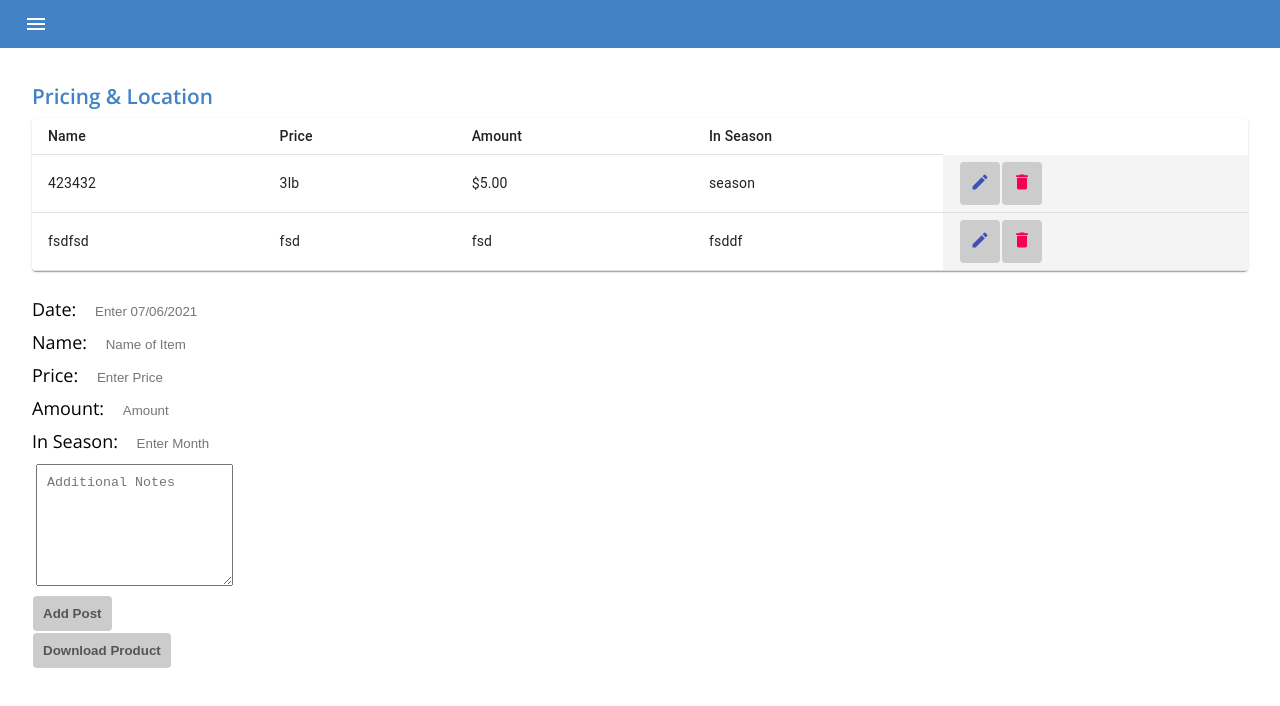
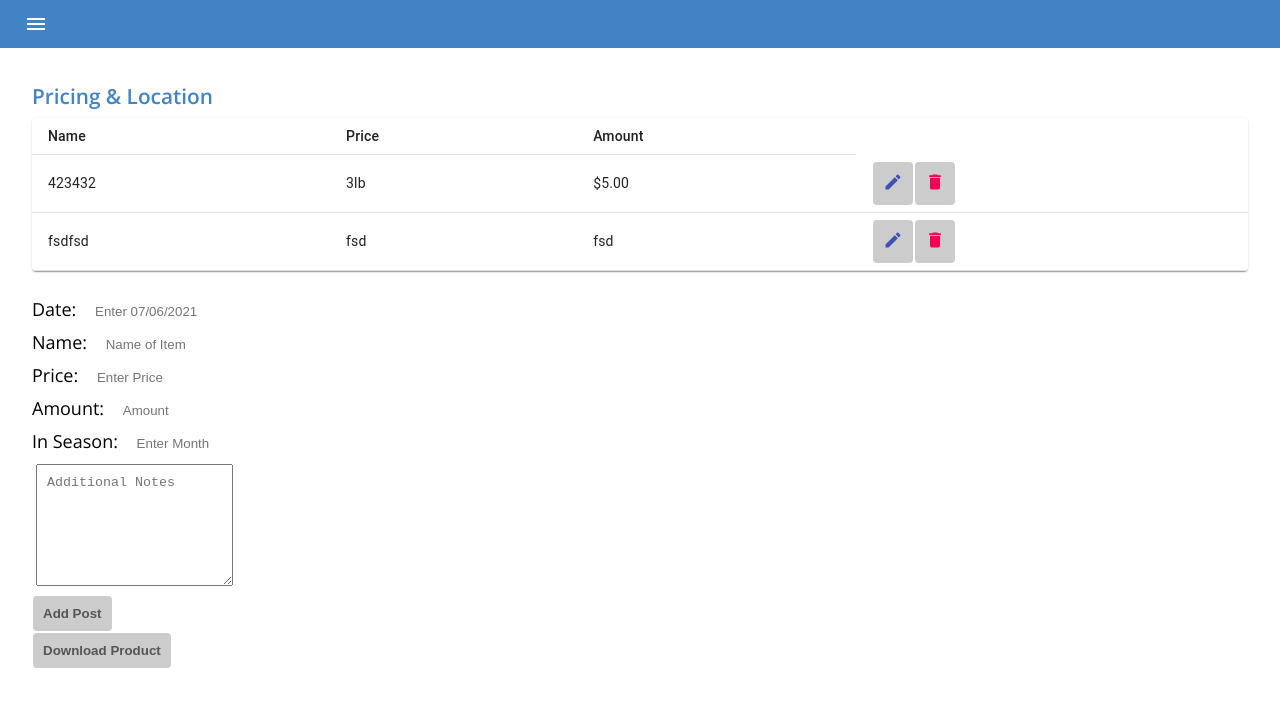
Before and after one commit to thraddash/food2, a React (Create React App) app: page /pricing in a window 1280 px wide. Shown: the top 706 px of the page. Built offline with nearby package versions, Linux system fonts and the light colour scheme.

Commit message:
shrink display

```diff
--- a/src/pages/Pricing.js
+++ b/src/pages/Pricing.js
@@ -230,7 +230,6 @@ function Pricing() {
               <TableCell>Name</TableCell>
               <TableCell>Price</TableCell>
               <TableCell>Amount</TableCell>
-              <TableCell>In Season</TableCell>
             </TableRow>
           </TableHead>
           <TableBody>
@@ -240,7 +239,6 @@ function Pricing() {
                   <TableCell>{post.name}</TableCell>
                   <TableCell>{post.price}</TableCell>
                   <TableCell>{post.amount}</TableCell>
-                  <TableCell>{post.season}</TableCell>
                   <TableCell key={post.id} className="post">
                     <button onClick={() => populatePost(post.id, post.timestamp, post.name, post.amount, post.price, post.season, post.location, post.note)}><EditIcon fontSize="small" color="primary" /></button>
                     <button onClick={() => deletePost(post.id)}><DeleteIcon fontSize="small" color="secondary" /></button>
```
